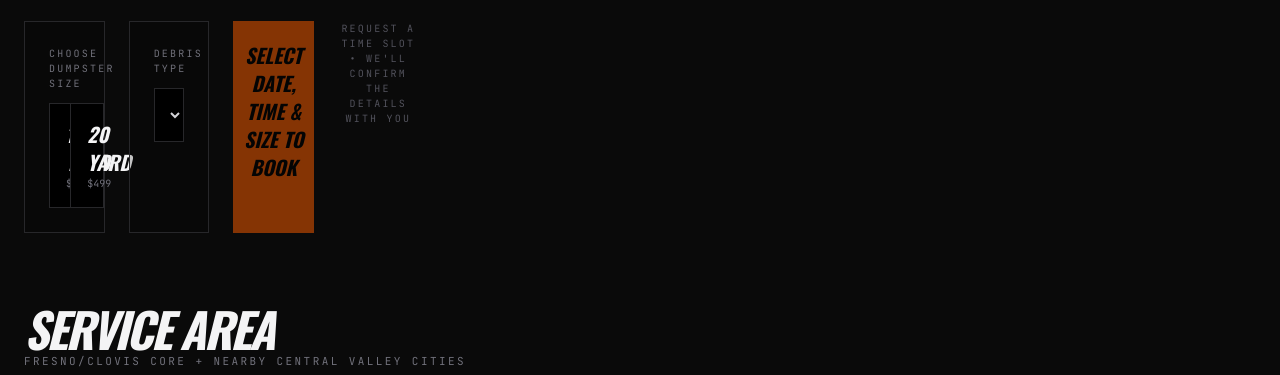
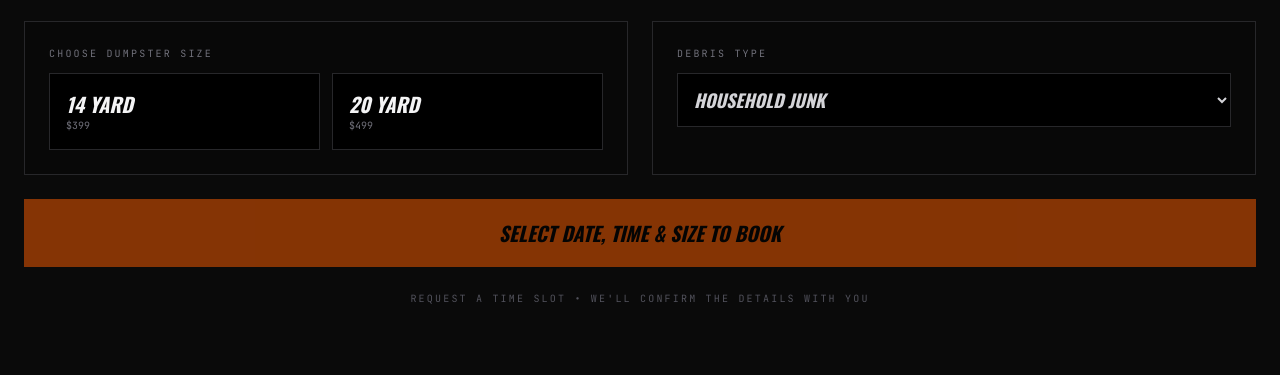
Before and after one commit to Lilbuff3/big-bros-dumpster, a plain HTML site: page index.html in a window 1280 px wide. Shown: the part 2711-3086 px from the top of the page. Drawn offline with nearby package versions, Linux system fonts and the light colour scheme.

Commit message:
Fix booking section desktop layout - add proper grid column spans

```diff
--- a/index.html
+++ b/index.html
@@ -561,7 +561,7 @@
             We deliver 24/7</p>
         </div>
 
-        <div class="border border-zinc-800 bg-black/20 p-6">
+        <div class="lg:col-span-6 border border-zinc-800 bg-black/20 p-6">
           <div class="mono text-[10px] uppercase tracking-[0.22em] text-zinc-500 mb-3" data-i18n="booking.sizePrompt">
             Choose Dumpster Size</div>
           <div class="grid grid-cols-2 gap-3">
@@ -581,12 +581,12 @@
         </div>
 
         <!-- Debris Selection -->
-        <div class="border border-zinc-800 bg-black/20 p-6">
+        <div class="lg:col-span-6 border border-zinc-800 bg-black/20 p-6">
           <div class="mono text-[10px] uppercase tracking-[0.22em] text-zinc-500 mb-3" data-i18n="booking.debrisPrompt">
             Debris Type</div>
           <select id="bookingDebris"
             class="w-full bg-black border border-zinc-800 p-3 font-bold uppercase italic text-lg outline-none focus:border-[var(--orange)] text-zinc-300">
-            <option value="Household Junk">Household Chunk</option>
+            <option value="Household Junk">Household Junk</option>
             <option value="Construction Debris">Construction Debris</option>
             <option value="Yard Waste">Yard Waste</option>
             <option value="Furniture/Estate">Furniture / Estate Sales</option>
@@ -594,11 +594,11 @@
         </div>
 
         <a id="bookNowBtn" href="#" target="_blank"
-          class="block w-full bg-[var(--orange)] text-black py-5 text-center font-black uppercase italic text-xl hover:bg-white transition"
+          class="lg:col-span-12 block w-full bg-[var(--orange)] text-black py-5 text-center font-black uppercase italic text-xl hover:bg-white transition"
           data-i18n="booking.bookNow">
           Check Availability
         </a>
-        <p class="mono text-[10px] uppercase tracking-[0.22em] text-zinc-600 text-center"
+        <p class="lg:col-span-12 mono text-[10px] uppercase tracking-[0.22em] text-zinc-600 text-center"
           data-i18n="booking.secureNote">No payment needed • Instant
           reply</p>
       </div>
```
